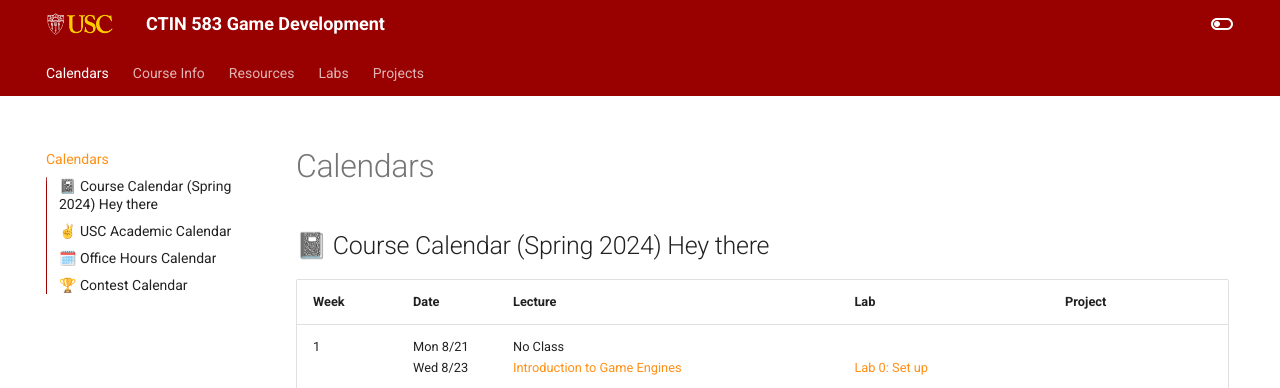
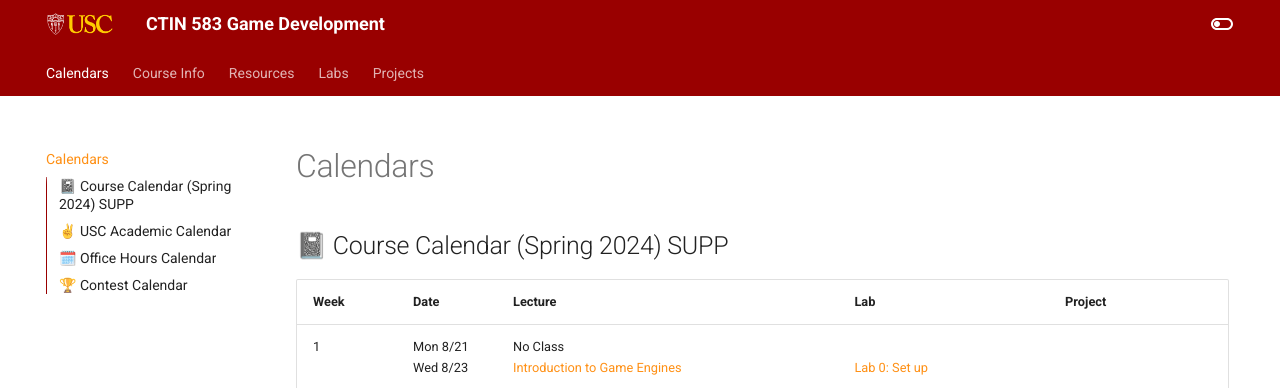
Before and after one commit to usc-ctin583/usc-ctin583.github.io, an MkDocs documentation site: the page built from docs/index.md, in a window 1280 px wide and 900 px high. Shown: the top 388 px of the window. Built offline with MkDocs 1.6.1 and Material for MkDocs 9.7.7, drawn with Linux system fonts in a browser that asks for light colours; the version menu is left out.

```diff
--- a/docs/index.md
+++ b/docs/index.md
@@ -1,6 +1,6 @@
 # Calendars
 
-## 📓 Course Calendar (Spring 2024) Hey there
+## 📓 Course Calendar (Spring 2024) SUPP
 | Week | Date                     | Lecture                                           | Lab              | Project |
 | :----| :----------------------- | :------------------------------------------------ | :-------------------------------| :--------------|
 | 1    | Mon 8/21 <br> Wed 8/23   | No Class <br> [Introduction to Game Engines](https://www.icloud.com/keynote/0b9Z3oJLZPPXEXypJu4s9P11w#Lecture1) | <br> [Lab 0: Set up](Labs/lab00.md) | |
```
Also changed, not shown: 1 other file.
